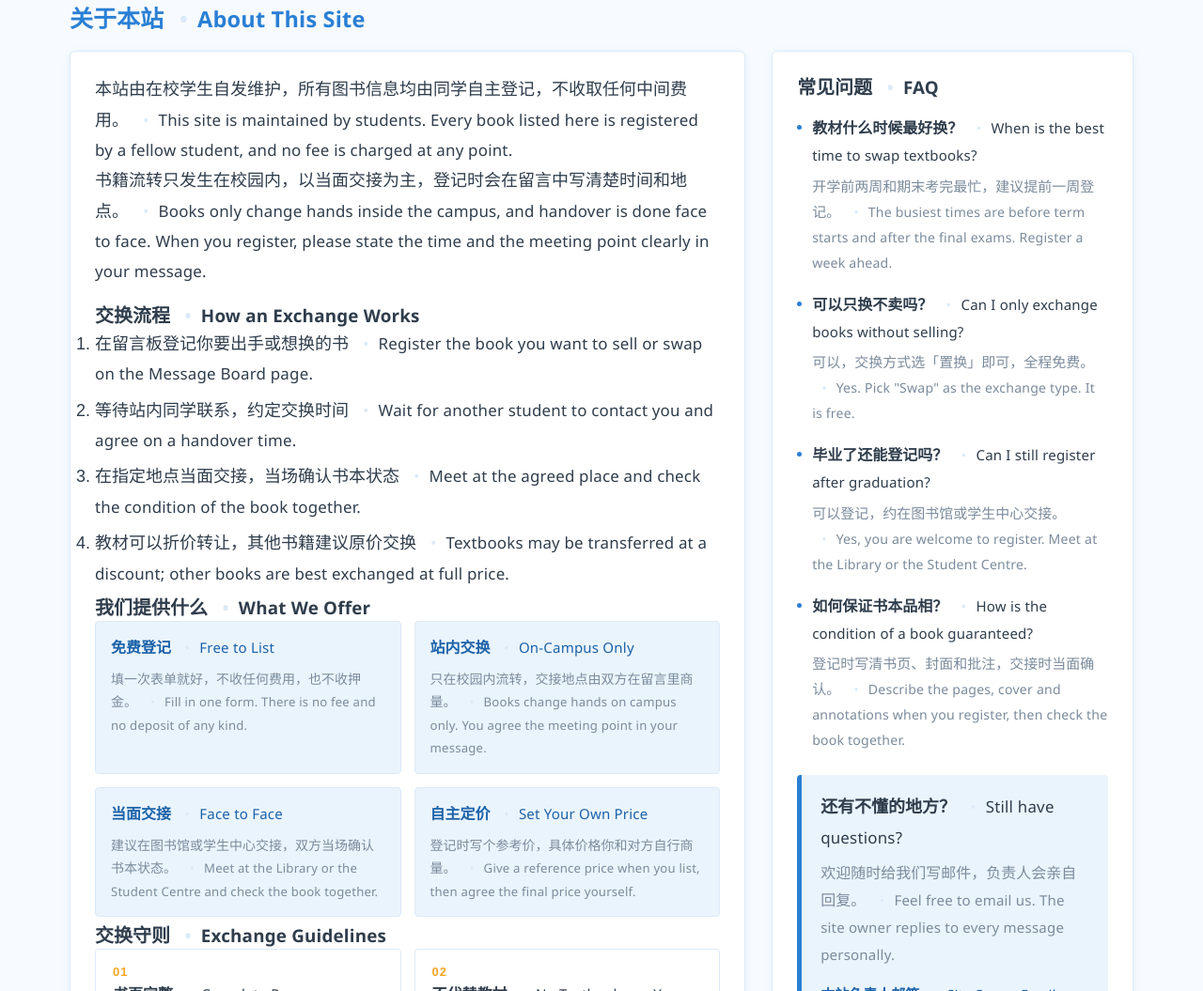
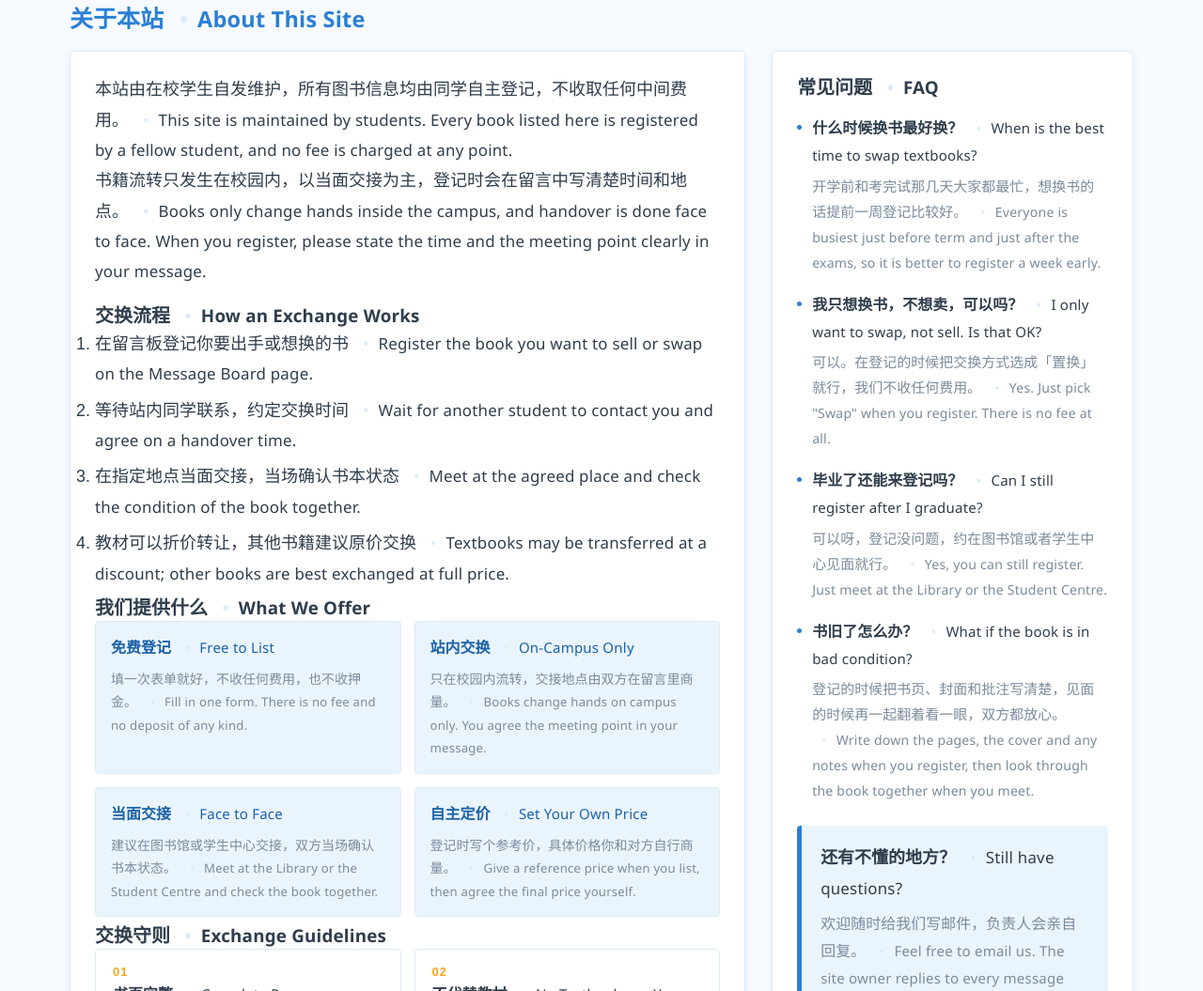
Before and after one commit to BillXiang914/SHISHUXIANG_WebPgae-_FinalProject, a plain HTML site: page index.html in a window 1280 px wide. Shown: the part 1660-2715 px from the top of the page at 94% size. Drawn offline with Linux system fonts and the light colour scheme.

Commit message:
Make the FAQ easier to read and add the missing book card
The FAQ answers were written in a stiff, formal way. They now read
the way a student would actually say it, and the questions are
phrased more naturally too.

Also found that the catalogue page had no card for one of the books.
The script holds thirteen books but only twelve cards were shown, so
the count at the top of the page was wrong as well. Both are fixed.

Co-authored-by: Cursor <cursoragent@cursor.com>

```diff
--- a/index.html
+++ b/index.html
@@ -229,28 +229,28 @@
 
                     <ul class="list-faq">
                         <li>
-                            <p class="faq-q">教材什么时候最好换？
+                            <p class="faq-q">什么时候换书最好换？
                                 <span class="en-text">When is the best time to swap textbooks?</span></p>
-                            <p class="faq-a">开学前两周和期末考完最忙，建议提前一周登记。
-                                <span class="en-text">The busiest times are before term starts and after the final exams. Register a week ahead.</span></p>
+                            <p class="faq-a">开学前和考完试那几天大家都最忙，想换书的话提前一周登记比较好。
+                                <span class="en-text">Everyone is busiest just before term and just after the exams, so it is better to register a week early.</span></p>
                         </li>
                         <li>
-                            <p class="faq-q">可以只换不卖吗？
-                                <span class="en-text">Can I only exchange books without selling?</span></p>
-                            <p class="faq-a">可以，交换方式选「置换」即可，全程免费。
-                                <span class="en-text">Yes. Pick "Swap" as the exchange type. It is free.</span></p>
+                            <p class="faq-q">我只想换书，不想卖，可以吗？
+                                <span class="en-text">I only want to swap, not sell. Is that OK?</span></p>
+                            <p class="faq-a">可以。在登记的时候把交换方式选成「置换」就行，我们不收任何费用。
+                                <span class="en-text">Yes. Just pick "Swap" when you register. There is no fee at all.</span></p>
                         </li>
                         <li>
-                            <p class="faq-q">毕业了还能登记吗？
-                                <span class="en-text">Can I still register after graduation?</span></p>
-                            <p class="faq-a">可以登记，约在图书馆或学生中心交接。
-                                <span class="en-text">Yes, you are welcome to register. Meet at the Library or the Student Centre.</span></p>
+                            <p class="faq-q">毕业了还能来登记吗？
+                                <span class="en-text">Can I still register after I graduate?</span></p>
+                            <p class="faq-a">可以呀，登记没问题，约在图书馆或者学生中心见面就行。
+                                <span class="en-text">Yes, you can still register. Just meet at the Library or the Student Centre.</span></p>
                         </li>
                         <li>
-                            <p class="faq-q">如何保证书本品相？
-                                <span class="en-text">How is the condition of a book guaranteed?</span></p>
-                            <p class="faq-a">登记时写清书页、封面和批注，交接时当面确认。
-                                <span class="en-text">Describe the pages, cover and annotations when you register, then check the book together.</span></p>
+                            <p class="faq-q">书旧了怎么办？
+                                <span class="en-text">What if the book is in bad condition?</span></p>
+                            <p class="faq-a">登记的时候把书页、封面和批注写清楚，见面的时候再一起翻着看一眼，双方都放心。
+                                <span class="en-text">Write down the pages, the cover and any notes when you register, then look through the book together when you meet.</span></p>
                         </li>
                     </ul>
 
```
Also changed, not shown: contact.html (+12 -12 lines), detail.html (+9 -2 lines).
